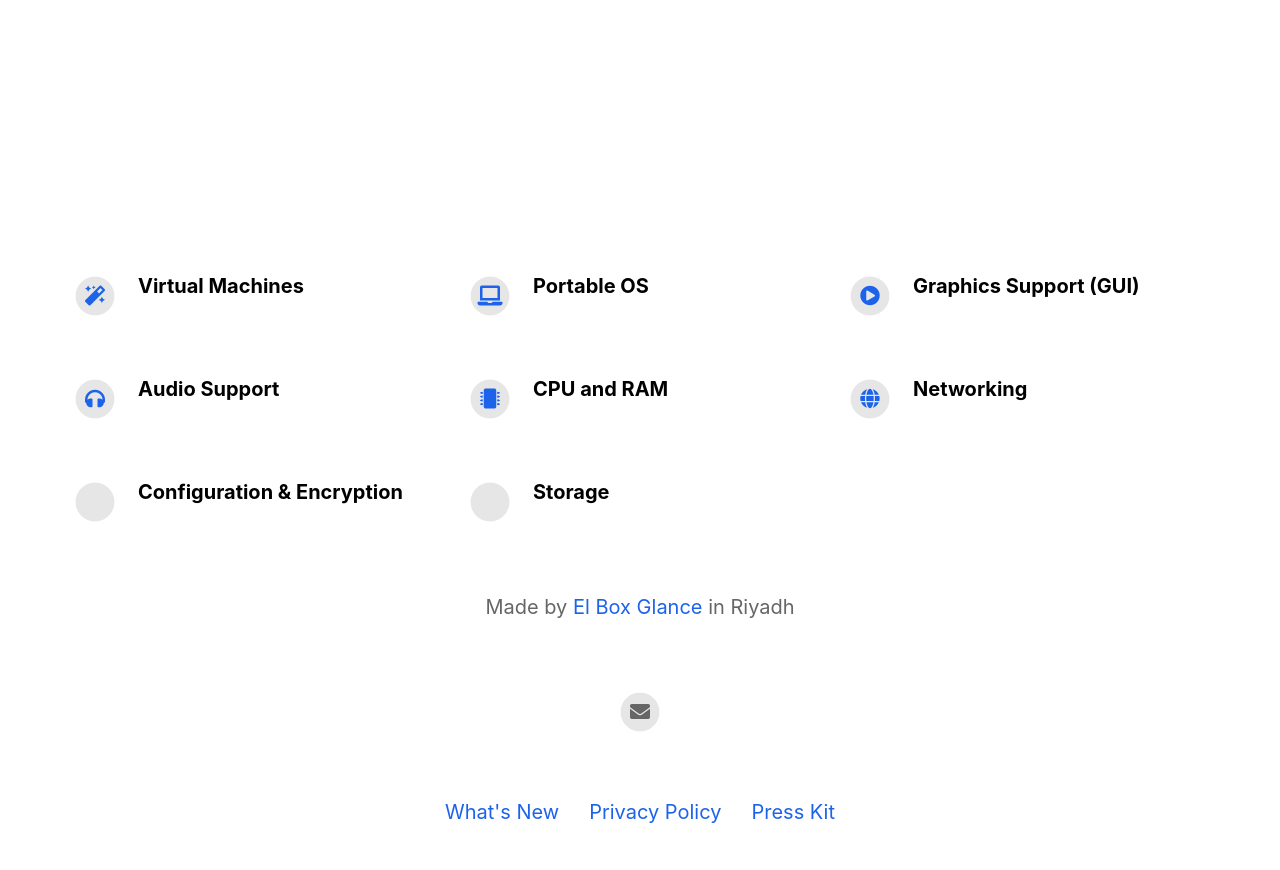
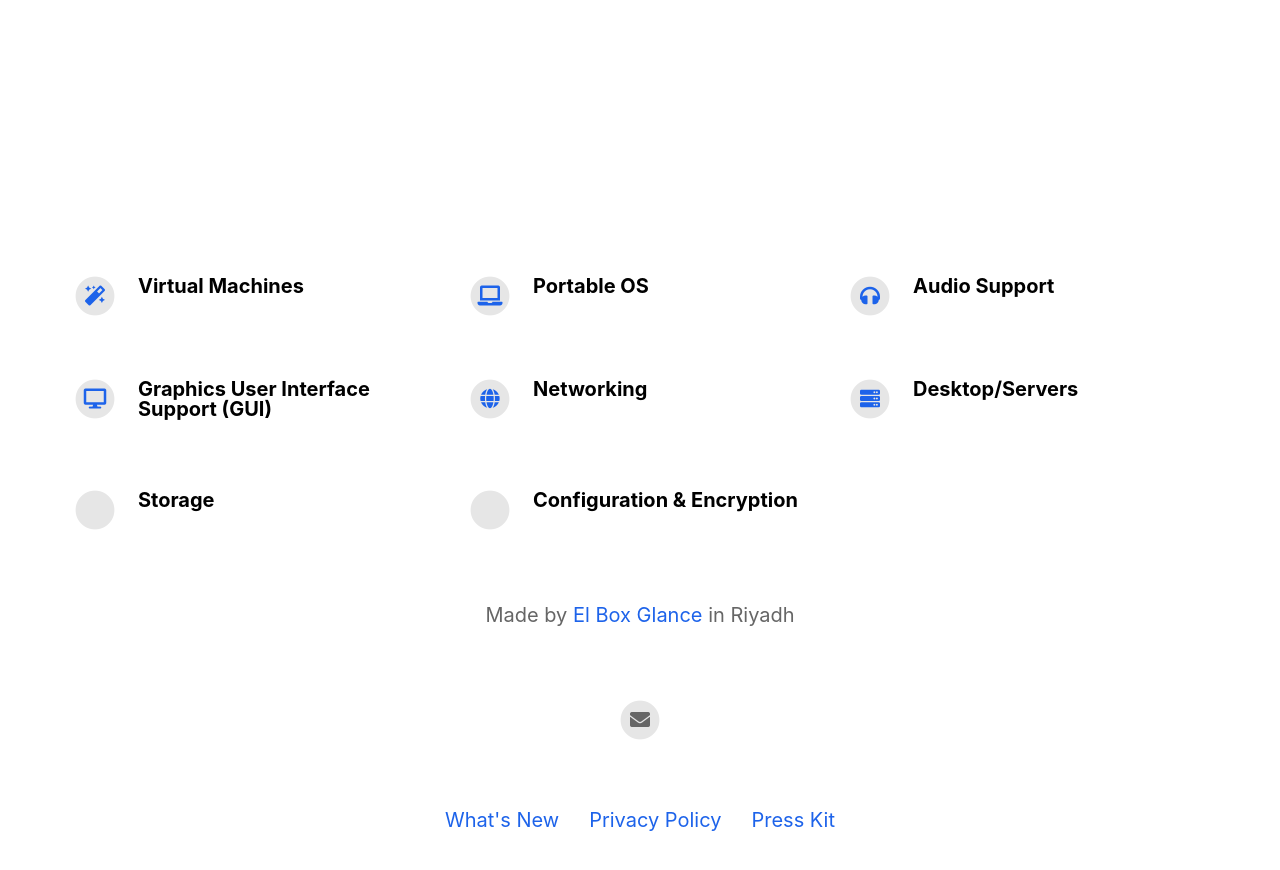
Before and after one commit to i3bit/ebg, a Jekyll site: the page built from index.html, in a window 1280 px wide and 900 px high, scrolled down 808 px. Shown: the top 870 px of the window. Built offline with Jekyll 4.4.1, drawn with Linux system fonts in a browser that asks for light colours; nearby versions of some CDN libraries.

Commit message:
Update _config.yml

```diff
--- a/_config.yml
+++ b/_config.yml
@@ -44,34 +44,29 @@ features                                  :
     description                           : # Preview your system in replica fashion, playbooks, containerization, SaaS and PaaS and/or development environement.
     fontawesome_icon_name                 : laptop
 
-  - title                                 : Graphics Support (GUI)
-    description                           : # Preview app video on the iPhone device simply by placing your video files in the videos folder.
-    fontawesome_icon_name                 : play-circle
-
   - title                                 : Audio Support
     description                           : # Enter iOS app ID in the _config.yml file to automatically fetch app icon, price and App Store Link.
     fontawesome_icon_name                 : headphones
 
-  - title                                 : CPU and RAM
-    description                           : # Tweak accent color, images, icons and transparency via the _config.yml file. No HTML/CSS needed.
-    fontawesome_icon_name                 : microchip
+  - title                                 : Graphics User Interface Support (GUI)
+    description                           : # Preview app video on the iPhone device simply by placing your video files in the videos folder.
+    fontawesome_icon_name                 : desktop
 
   - title                                 : Networking
     description                           : # Supports NAT and *Bridge networking capability. *Request features (bridged networking) to support your existing physical network infrastructure via submit your request to info@elboxglance.com.
     fontawesome_icon_name                 : globe
 
+  - title                                 : Desktop/Servers
+    description                           : # Up to 64GB for each box. Shrink size after setup box NOT supported.
+    fontawesome_icon_name                 : server
+
+  - title                                 : Storage # New Feature Title
+    description                           : # New Feature Description
+    fontawesome_icon_name                 : hard-drive # Enter Font Awesome icon name (e.g. star). Find icons on fontawesome.com/icons.
+
   - title                                 : Configuration & Encryption
     description                           : # Custom configuration for entropies in each Guest machines up to 0-4 entropy devices. Local boxes configuration saved offline in the host machine.
-    fontawesome_icon_name                 : 'binary-lock'
-
-  - title                                 : Storage
-    description                           : # Up to 64GB for each box. Shrink size after setup box NOT supported.
-    fontawesome_icon_name                 : 'hard-drive'
-
-  - title                                 : # New Feature Title
-    description                           : # New Feature Description
-    fontawesome_icon_name                 : # Enter Font Awesome icon name (e.g. star). Find icons on fontawesome.com/icons.
-
+    fontawesome_icon_name                 : binary-lock
 
 
 # Theme Settings
```
